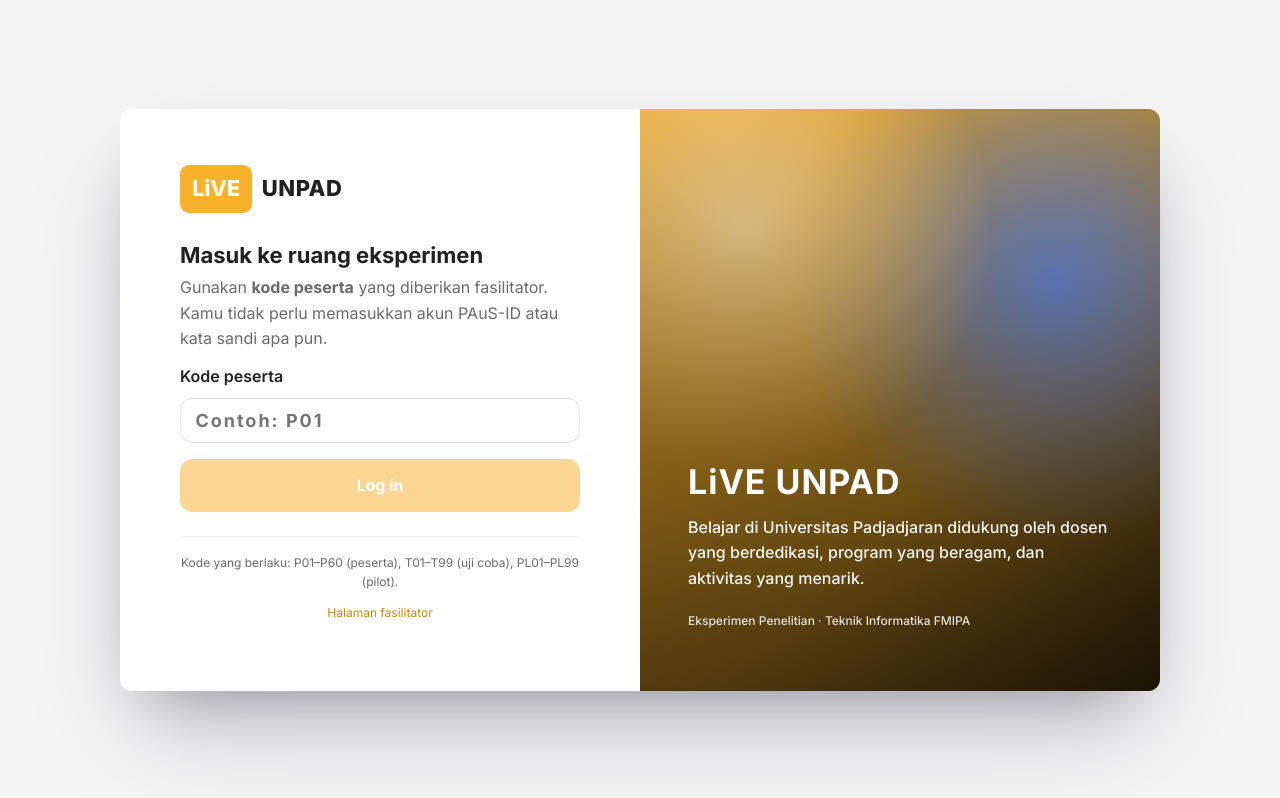
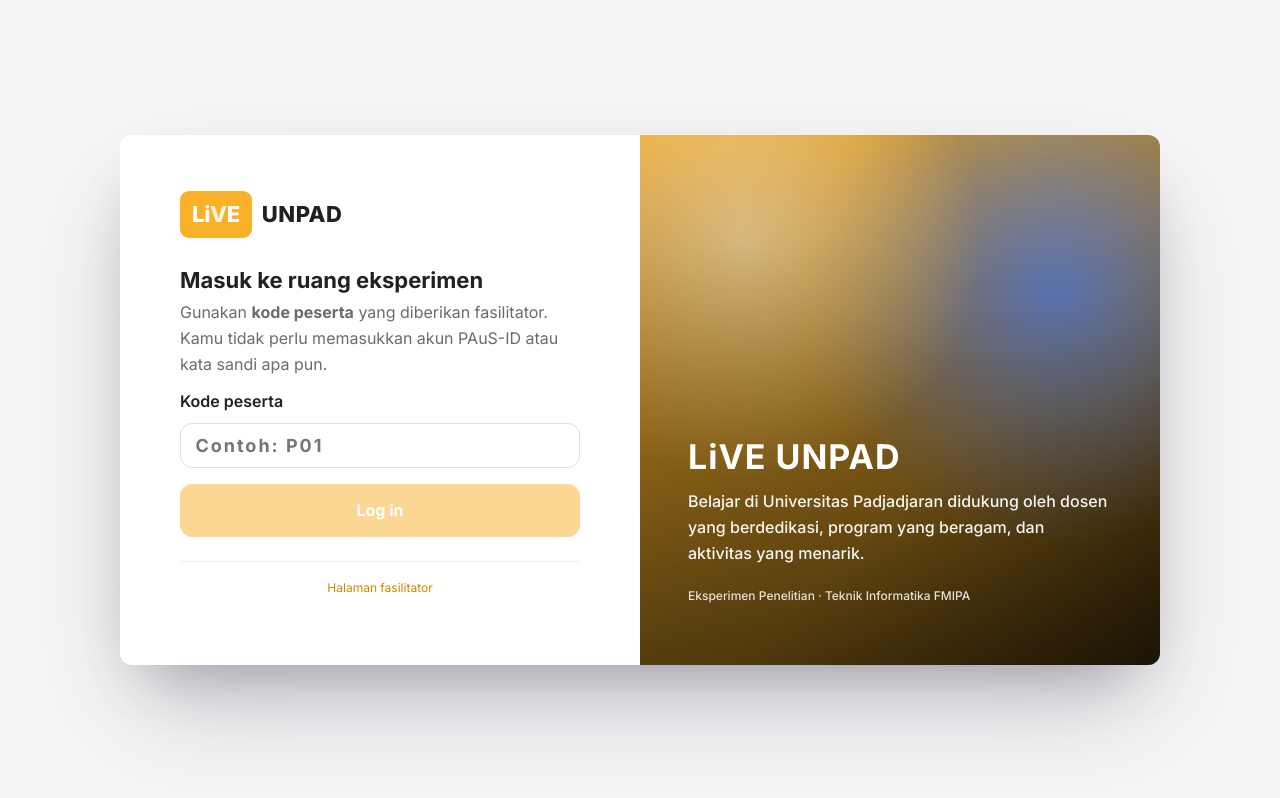
Before and after one commit to ammarazwa/lms-skripsi, a Next.js app: page / in a window 1280 px wide. Built offline with nearby package versions, Linux system fonts and the light colour scheme.

Commit message:
Sembunyikan daftar kode uji dan pilot di halaman login

```diff
--- a/app/page.tsx
+++ b/app/page.tsx
@@ -46,7 +46,6 @@ export default function Masuk() {
             </button>
           </form>
           <hr className="login-hr" />
-          <p className="login-note">Kode yang berlaku: P01–P60 (peserta), T01–T99 (uji coba), PL01–PL99 (pilot).</p>
           <p className="login-note"><Link href="/fasilitator">Halaman fasilitator</Link></p>
         </div>
         <div className="login-bg">
```
